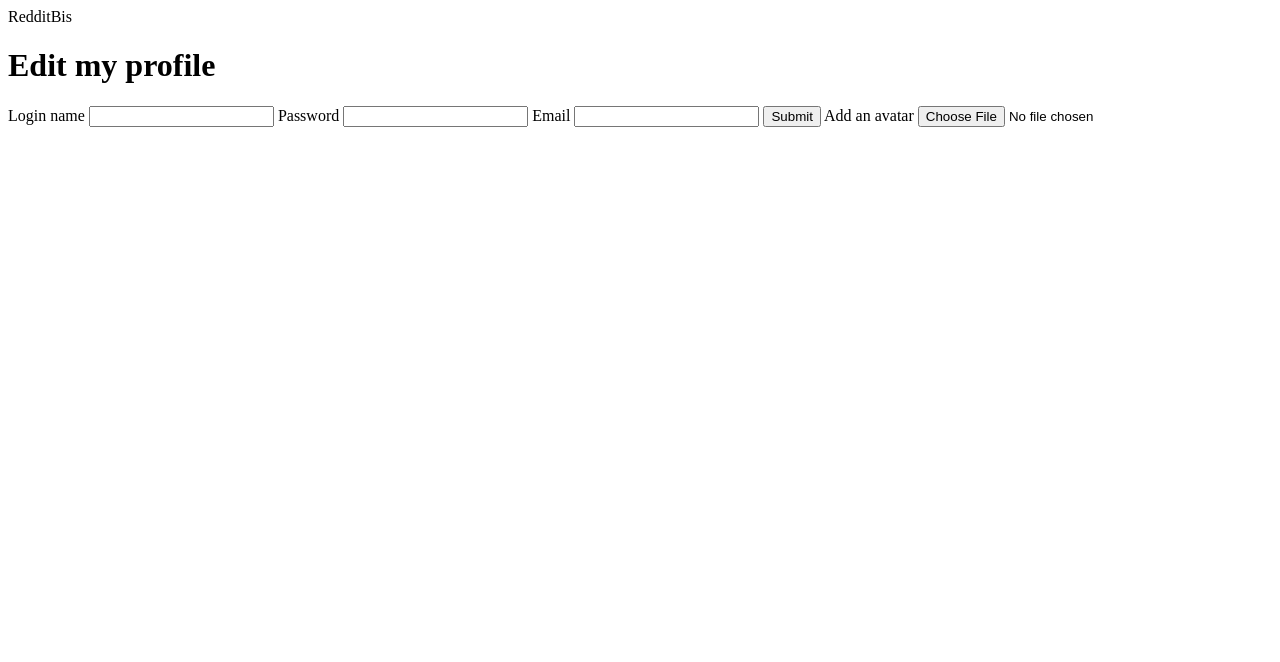
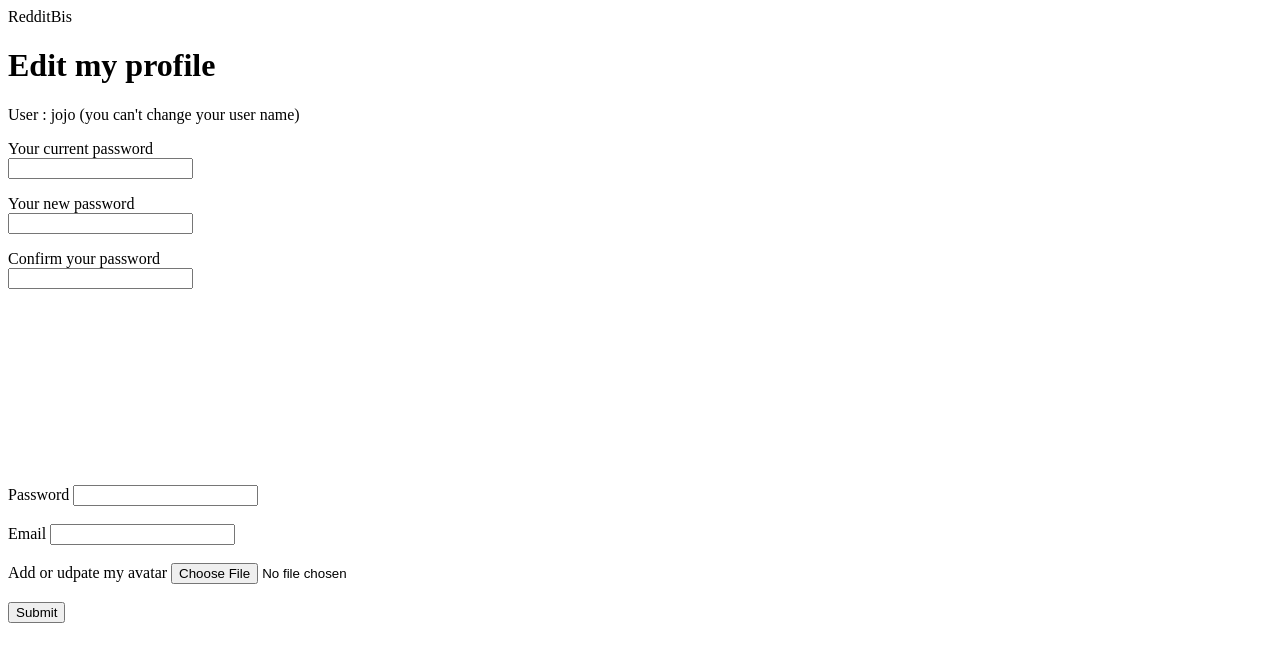
Before and after one commit to ylion75/projet-web, a PHP site: page /account.php in a window 1280 px wide. Shown: the top 662 px of the page. Run offline with PHP 8.4, Linux system fonts and the light colour scheme; a user stored in the database is signed in.

Commit message:
Page account

```diff
--- a/account.php
+++ b/account.php
@@ -1,4 +1,6 @@
 <?php
+session_start();
+include("db_connect.php");
 
 $id = "login";
 if(isset($_FILES['avatar']) AND !empty($_FILES['avatar']['name'])) {
@@ -35,15 +37,35 @@ if(isset($_FILES['avatar']) AND !empty($_FILES['avatar']['name'])) {
 <title>Account</title>
 <h1>Edit my profile</h1>
 <form action="signup.php" method="POST">
-    <label for="login">Login name</label>
-    <input type="text" name="login">
+    <p>User : <?= $_SESSION["user"]["login"] ?> (you can't change your user name)</p>
+    <p>
+        <label for="current_password">Your current password</label>
+        <br/>
+        <input type="password" name="current_password" id="current_password" />
+    </p>
+
+    <p>
+        <label for="new_password">Your new password</label>
+        <br/>
+        <input type="password" name="new_password" id="new_password" />
+    </p>
+    <p>
+        <label for="new_password">Confirm your password</label>
+        <br/>
+        <input type="password" name="new_password" id="new_password" />
+    </p>
+
+    <br><br><br><br><br><br><br><br><br><br>
+
+
     <label for="password">Password</label>
-    <input type="password" name="password">
+    <input type="password" name="password"><br><br>
     <label for="email">Email</label>
-    <input required type="email" name="email">
+    <input required type="email" name="email"><br><br>
+    <label for="avatar">Add or udpate my avatar</label>
+    <input type="file" name="avatar"><br><br>
     <input type="submit">
-    <label for="avatar">Add an avatar</label>
-    <input type="file" name="avatar"><br><br>
+
 
 </form>
 </body>
--- a/profil.php
+++ b/profil.php
@@ -1,6 +1,6 @@
 <?php
 ?>
-
+//pas sûr que cette page soit utile
 
 <!DOCTYPE html>
 <html>
```
Also changed, not shown: signup.php (+1 -7 lines), 1 other file.
